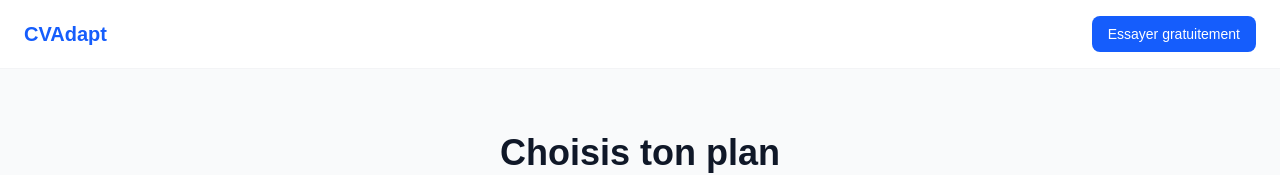
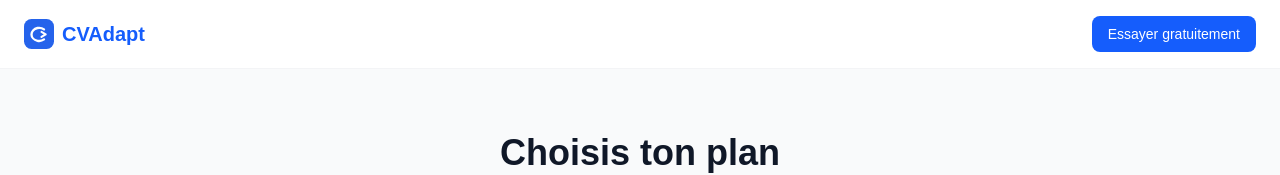
Before and after one commit to damiankurowska-max/cvadapt, a Next.js app: page /tarifs in a window 1280 px wide. Shown: the top 175 px of the page. Built offline with nearby package versions, Linux system fonts and the light colour scheme.

Commit message:
Ajoute logo et favicon CVAdapt
- Icône C + flèche sur fond bleu arrondi
- Logo intégré dans navbar (home, generate, tarifs)
- favicon.svg auto-détecté par Next.js

Co-Authored-By: Claude Sonnet 4.6 <noreply@anthropic.com>

```diff
--- /dev/null
+++ b/app/components/Logo.js
@@ -0,0 +1,34 @@
+export default function Logo({ size = 36, className = "" }) {
+  return (
+    <svg
+      width={size}
+      height={size}
+      viewBox="0 0 36 36"
+      fill="none"
+      xmlns="http://www.w3.org/2000/svg"
+      className={className}
+    >
+      {/* Fond arrondi bleu */}
+      <rect width="36" height="36" rx="9" fill="#2563EB" />
+
+      {/* Arc du C */}
+      <path
+        d="M24 12.5C21.8 10.9 19 10.2 16.2 10.8C11.8 11.8 9 15.2 9 18.5C9 21.8 11.8 25.2 16.2 26.2C19 26.8 21.8 26.1 24 24.5"
+        stroke="white"
+        strokeWidth="2.8"
+        strokeLinecap="round"
+        fill="none"
+      />
+
+      {/* Flèche → dans l'ouverture du C */}
+      <path
+        d="M21 15.5L26 18.5L21 21.5"
+        stroke="white"
+        strokeWidth="2.5"
+        strokeLinecap="round"
+        strokeLinejoin="round"
+        fill="none"
+      />
+    </svg>
+  );
+}
--- a/app/generate/page.js
+++ b/app/generate/page.js
@@ -1,6 +1,7 @@
 "use client";
 import { useState } from "react";
 import Link from "next/link";
+import Logo from "../components/Logo";
 
 export default function Generate() {
   const [form, setForm] = useState({
@@ -50,7 +51,10 @@ export default function Generate() {
     <main className="min-h-screen bg-gray-50">
       {/* Header */}
       <header className="bg-white border-b border-gray-100 px-6 py-4 flex items-center justify-between">
-        <Link href="/" className="text-xl font-bold text-blue-600">CVAdapt</Link>
+        <Link href="/" className="flex items-center gap-2">
+          <Logo size={30} />
+          <span className="text-xl font-bold text-blue-600">CVAdapt</span>
+        </Link>
         <span className="text-sm text-gray-600">Générateur de CV</span>
       </header>
 
--- a/app/page.js
+++ b/app/page.js
@@ -1,6 +1,7 @@
 "use client";
 import { useState } from "react";
 import Link from "next/link";
+import Logo from "./components/Logo";
 
 export default function Home() {
   const [email, setEmail] = useState("");
@@ -27,7 +28,10 @@ export default function Home() {
 
       {/* Header */}
       <header className="border-b border-gray-100 px-6 py-4 flex items-center justify-between max-w-6xl mx-auto">
-        <span className="text-xl font-bold text-blue-600 tracking-tight">CVAdapt</span>
+        <div className="flex items-center gap-2">
+          <Logo size={32} />
+          <span className="text-xl font-bold text-blue-600 tracking-tight">CVAdapt</span>
+        </div>
         <nav className="flex items-center gap-6">
           <a href="/tarifs" className="text-sm text-gray-600 hover:text-gray-900 font-medium transition-colors">Tarifs</a>
           <a
@@ -257,7 +261,10 @@ export default function Home() {
       {/* Footer */}
       <footer className="border-t border-gray-100 py-8 px-6">
         <div className="max-w-6xl mx-auto flex flex-col sm:flex-row items-center justify-between gap-4">
-          <span className="text-blue-600 font-bold">CVAdapt</span>
+          <div className="flex items-center gap-2">
+            <Logo size={28} />
+            <span className="text-blue-600 font-bold">CVAdapt</span>
+          </div>
           <div className="flex gap-6 text-sm text-gray-500">
             <a href="/tarifs" className="hover:text-gray-900 transition-colors">Tarifs</a>
             <a href="/generate" className="hover:text-gray-900 transition-colors">Générer un CV</a>
--- a/app/tarifs/page.js
+++ b/app/tarifs/page.js
@@ -1,6 +1,7 @@
 "use client";
 import Link from "next/link";
 import { useState } from "react";
+import Logo from "../components/Logo";
 
 export default function Tarifs() {
   const [loading, setLoading] = useState("");
@@ -32,7 +33,10 @@ export default function Tarifs() {
     <main className="min-h-screen bg-gray-50">
       {/* Header */}
       <header className="bg-white border-b border-gray-100 px-6 py-4 flex items-center justify-between">
-        <Link href="/" className="text-xl font-bold text-blue-600">CVAdapt</Link>
+        <Link href="/" className="flex items-center gap-2">
+          <Logo size={30} />
+          <span className="text-xl font-bold text-blue-600">CVAdapt</span>
+        </Link>
         <Link href="/generate" className="bg-blue-600 text-white px-4 py-2 rounded-lg text-sm font-medium hover:bg-blue-700">
           Essayer gratuitement
         </Link>
```
Also changed, not shown: app/icon.svg (added).
